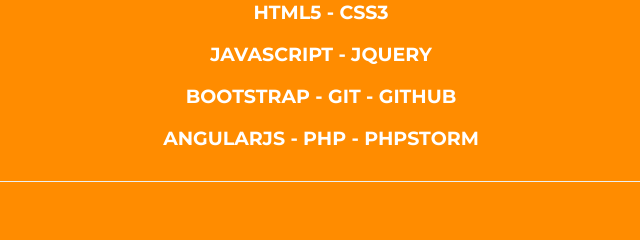
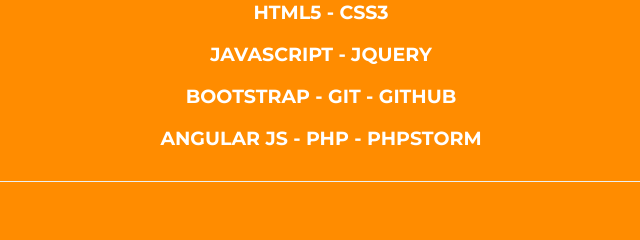
Before and after one commit to MarkJurkiewicz/PortfolioMJ, a plain HTML site: page index.html in a window 1280 px wide. Shown: the part 1340-1580 px from the top of the page, 319-959 px from the left. Drawn offline with nearby package versions, Linux system fonts and the light colour scheme.

Commit message:
edited skills

```diff
--- a/index.html
+++ b/index.html
@@ -156,7 +156,7 @@
             </div>
             <div class="col-xs-12 text-center">
                 <p class="skills">
-                    <h4>AngularJS - PHP - PhpStorm</h4>
+                    <h4>Angular JS - PHP - PhpStorm</h4>
                 </p>
             </div>
         </div>
```
